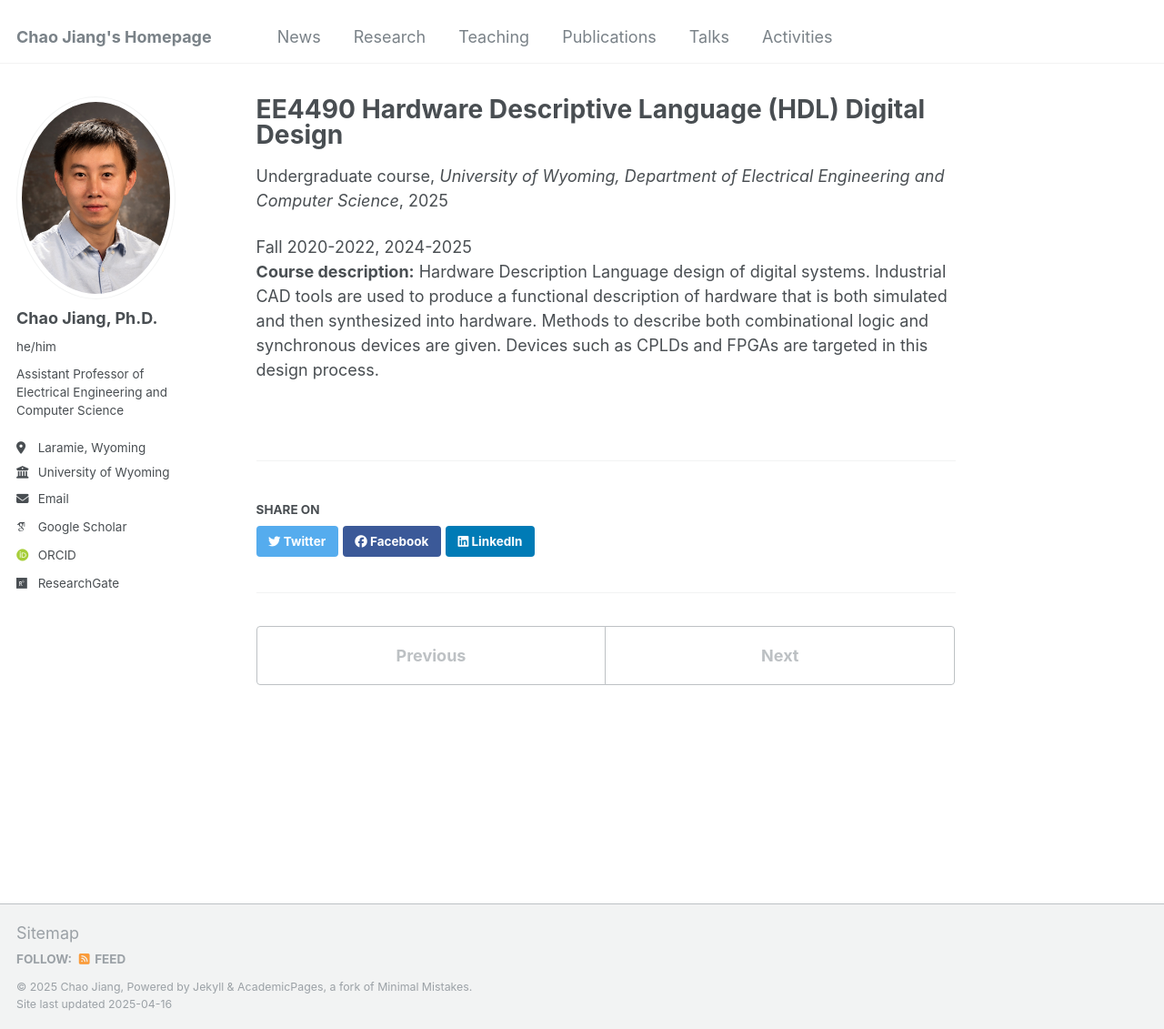
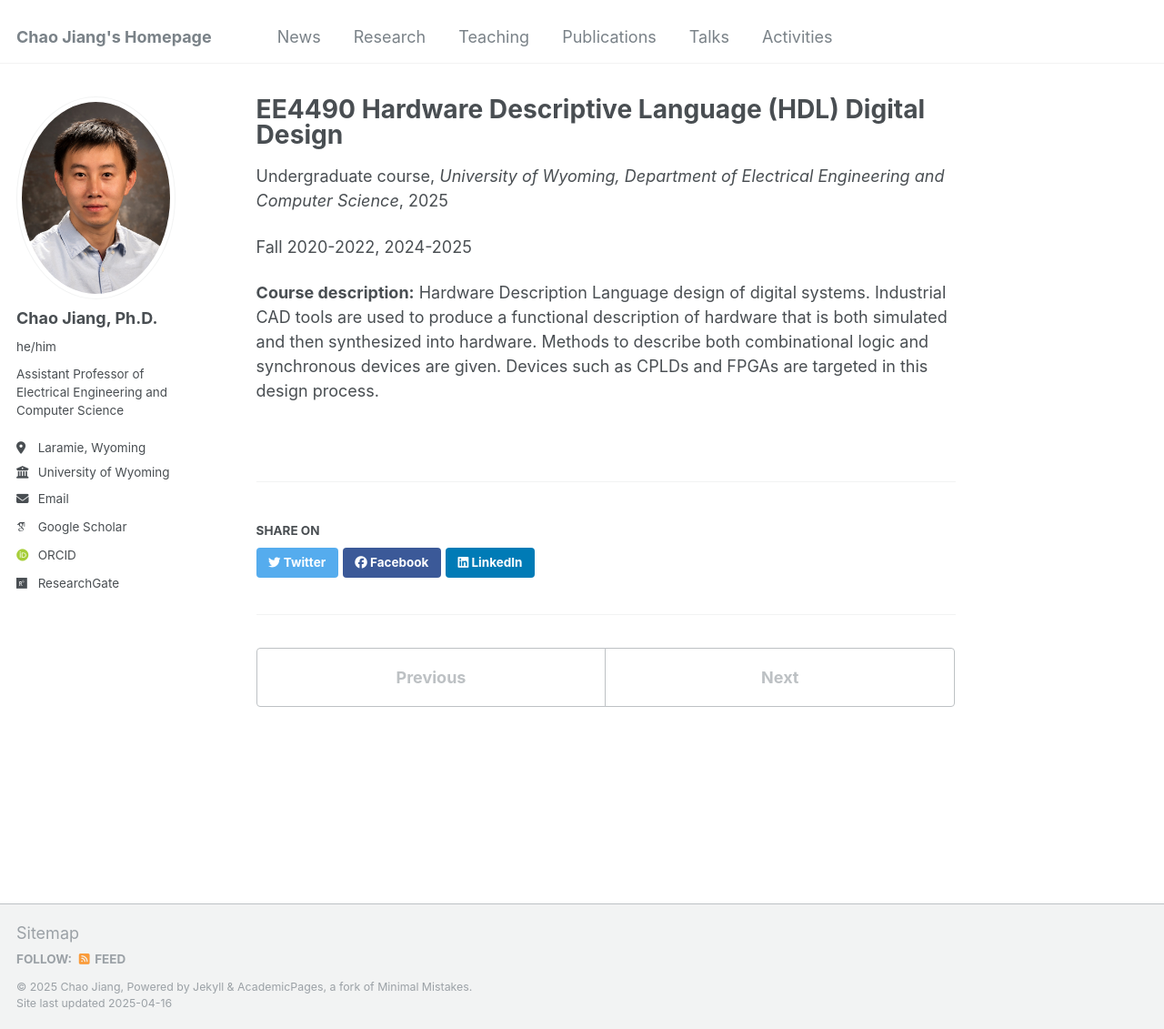
Before and after one commit to cjiang6/cjiang6.github.io, a Jekyll site: the page built from _teaching/EE4490-uwyo.md, in a window 1280 px wide and 1131 px high. Shown: the whole window at 91% size. Built offline with Jekyll 4.4.1, drawn with Linux system fonts in a browser that asks for light colours; some web fonts are replaced; a file with an impossible date is left out.

```diff
--- a/_teaching/EE4490-uwyo.md
+++ b/_teaching/EE4490-uwyo.md
@@ -4,5 +4,6 @@ collection: teaching
 type: "Undergraduate course"
 venue: "University of Wyoming, Department of Electrical Engineering and Computer Science"
 ---
-Fall 2020-2022, 2024-2025\
+Fall 2020-2022, 2024-2025
+
 **Course description:** Hardware Description Language design of digital systems. Industrial CAD tools are used to produce a functional description of hardware that is both simulated and then synthesized into hardware. Methods to describe both combinational logic and synchronous devices are given. Devices such as CPLDs and FPGAs are targeted in this design process.
```
